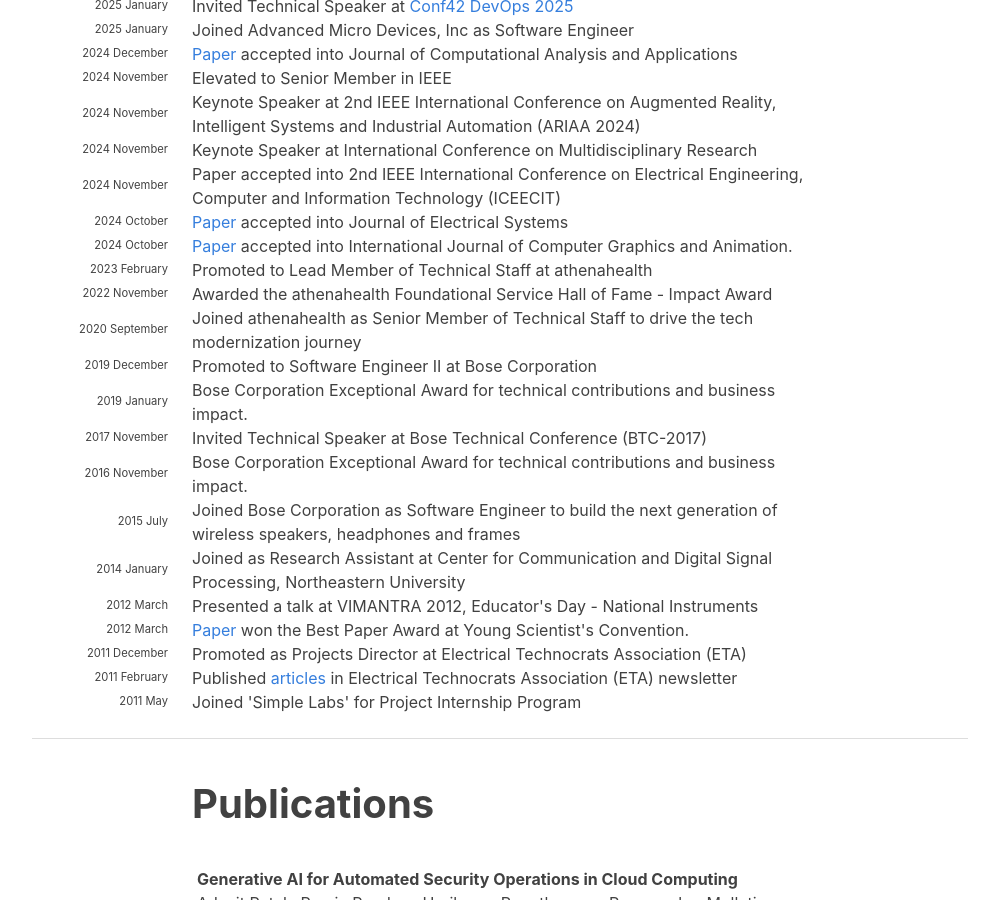
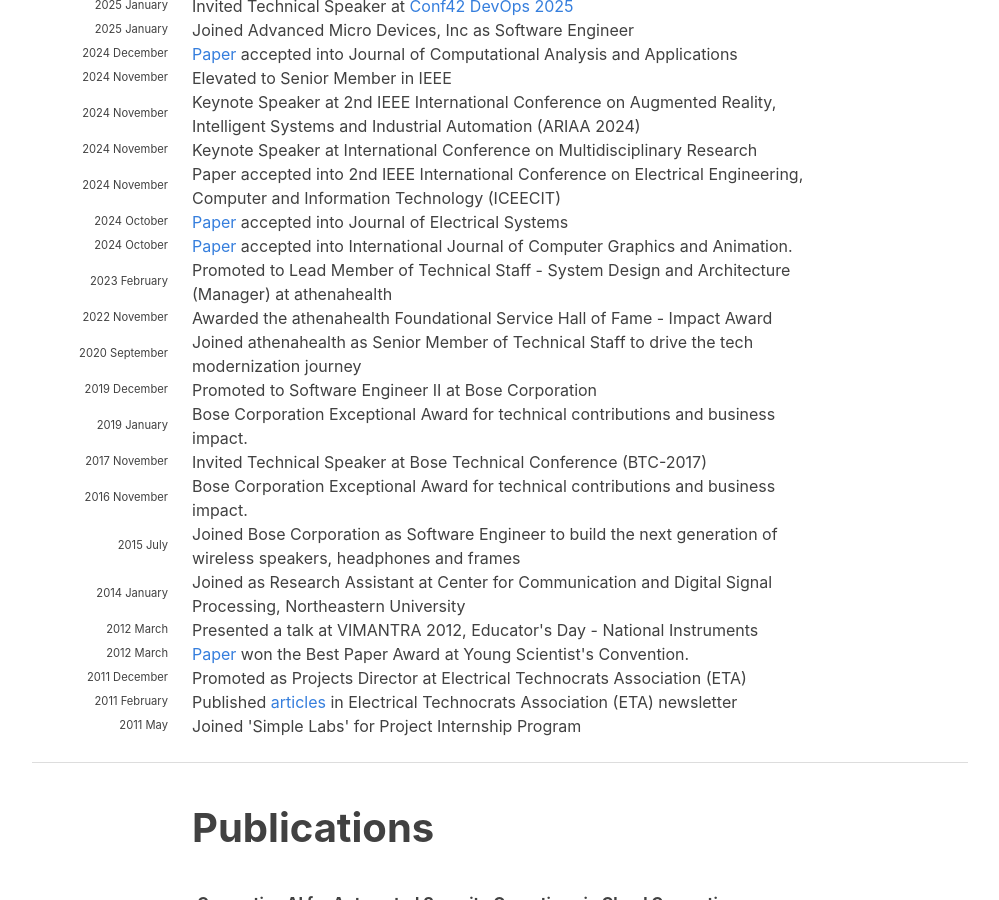
Before and after one commit to hariharanragothaman/hariharanragothaman.github.io, a Jekyll site: the page built from index.md, in a window 1280 px wide and 900 px high, scrolled down 1036 px. Shown: the whole window, without its empty margins (140-1139 px from the left). Built offline with Jekyll 4.4.1, drawn with Linux system fonts in a browser that asks for light colours; nearby versions of some CDN libraries; some web fonts are replaced.

Commit message:
Polishes and Updates

```diff
--- a/_data/news.yaml
+++ b/_data/news.yaml
@@ -52,7 +52,7 @@
 
 - year: 2023
   year-extra: February
-  description: Promoted to Lead Member of Technical Staff at athenahealth
+  description: Promoted to Lead Member of Technical Staff - System Design and Architecture (Manager) at athenahealth
 
 - year: 2022
   year-extra: November
```
